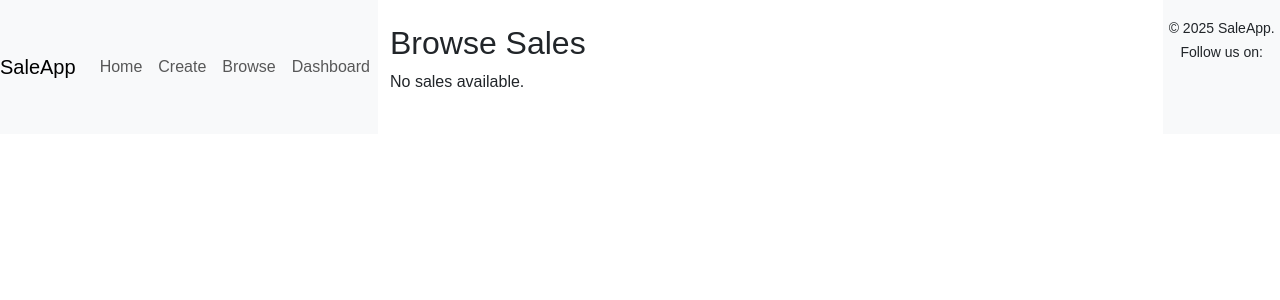
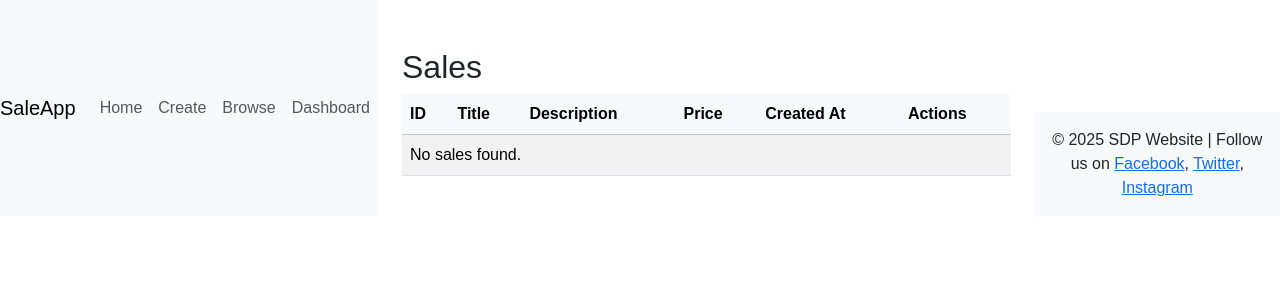
Before and after one commit to Goodvibes74/SDP_website, a Django app: page /sales/ in a window 1280 px wide. Shown: the top 300 px of the page. Run offline with Django 5.2, Linux system fonts and the light colour scheme; a user stored in the database is signed in; tables that the repository leaves empty hold one stand-in row (values such as "Sample post"); some libraries are stand-ins or nearby versions.

Commit message:
Refactor templates: enhance layout and structure of base, browse, create, and home templates for improved readability and user experience.

```diff
--- a/sdp_project/templates/core/base.html
+++ b/sdp_project/templates/core/base.html
@@ -11,6 +11,7 @@
 </head>
 <body>
     {% comment %} Navbar with brand and menu links {% endcomment %}
+    {# This is the navigation bar #}
     <nav class="navbar navbar-expand-lg navbar-light bg-light">
       <a class="navbar-brand" href="{% url 'home' %}">SaleApp</a>
       <button class="navbar-toggler" type="button" data-toggle="collapse"
@@ -34,12 +35,16 @@
     </div>
 
     {% comment %} Footer section with app info and social icons {% endcomment %}
-    <footer class="footer bg-light text-center py-3">
-        <small>&copy; 2025 SaleApp. Follow us on:
-            <a href="#"><i class="fab fa-twitter"></i></a>
-            <a href="#"><i class="fab fa-facebook"></i></a>
-        </small>
+    <footer class="text-center mt-auto py-3 bg-light">
+      <div class="container">
+        <p class="mb-0">© 2025 SDP Website | Follow us on
+          <a href="#">Facebook</a>,
+          <a href="#">Twitter</a>,
+          <a href="#">Instagram</a>
+        </p>
+      </div>
     </footer>
+
 
     <!-- Bootstrap JS and dependencies -->
     <script src="{% static 'js/jquery.min.js' %}"></script>
--- a/sdp_project/templates/core/browse_sale.html
+++ b/sdp_project/templates/core/browse_sale.html
@@ -1,23 +1,38 @@
-<!-- browse_sale.html -->
 {% extends 'core/base.html' %}
+{% load static %}
+{% block title %}Sales List{% endblock %}
 {% block content %}
-<h2>Browse Sales</h2>
-<div class="row">
-    {% for sale in sales %}
-    <div class="col-md-4 mb-3">
-        <div class="card h-100">
-            <div class="card-body">
-                <h5 class="card-title">{{ sale.title }}</h5>
-                <p class="card-text">{{ sale.description|truncatechars:100 }}</p>
-                <p class="card-text"><strong>Price:</strong> ${{ sale.price }}</p>
-            </div>
-            <div class="card-footer text-center">
-                <a href="{% url 'sale_detail' sale.id %}" class="btn btn-primary">View</a>
-            </div>
-        </div>
-    </div>
-    {% empty %}
-    <p>No sales available.</p>
-    {% endfor %}
+<div class="container mt-4">
+  <h2>Sales</h2>
+  <div class="table-responsive">
+    <table class="table table-striped table-hover">
+      <thead class="table-light">
+        <tr>
+          <th>ID</th>
+          <th>Title</th>
+          <th>Description</th>
+          <th>Price</th>
+          <th>Created At</th>
+          <th>Actions</th>
+        </tr>
+      </thead>
+      <tbody>
+        {% for sale in sales %}
+        <tr>
+          <td>{{ sale.id }}</td>
+          <td>{{ sale.title }}</td>
+          <td>{{ sale.description }}</td>
+          <td>${{ sale.price }}</td>
+          <td>{{ sale.created_at }}</td>
+          <td>
+            <a href="{% url 'edit_sale' sale.id %}" class="btn btn-sm btn-outline-primary">Edit</a>
+          </td>
+        </tr>
+        {% empty %}
+        <tr><td colspan="6">No sales found.</td></tr>
+        {% endfor %}
+      </tbody>
+    </table>
+  </div>
 </div>
 {% endblock %}
```
Also changed, not shown: sdp_project/templates/core/create_sale.html (+17 -20 lines), sdp_project/templates/core/home.html (+9 -9 lines).
